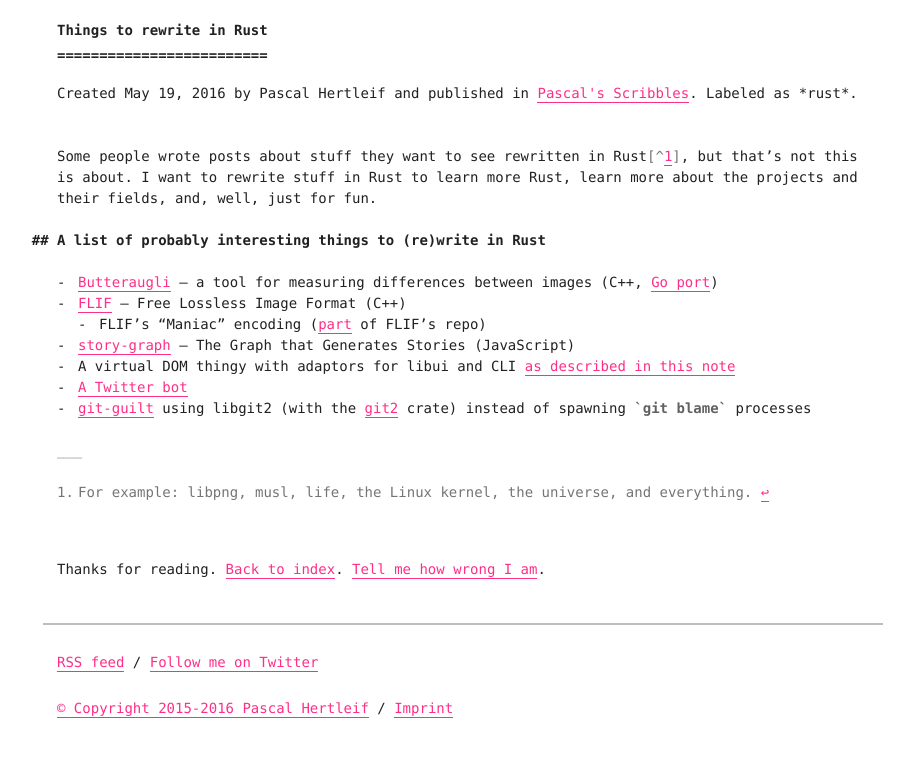
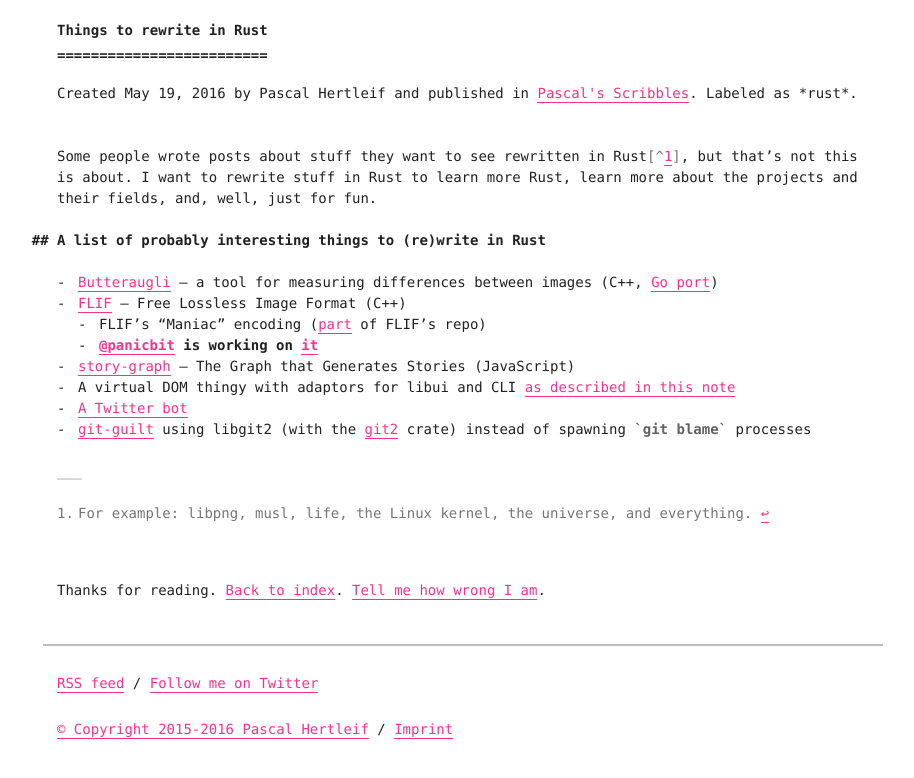
Before and after one commit to killercup/scribbles, a Jekyll site: the page built from _posts/2016-05-19-things-to-rewrite-in-rust.md, in a window 1280 px wide. Shown: the top 778 px of the page, without its empty margins (177-1091 px from the left). Built offline with Jekyll 4.4.1, drawn with Linux system fonts in a browser that asks for light colours.

Commit message:
Mention @panicbit's flif port

```diff
--- a/_posts/2016-05-19-things-to-rewrite-in-rust.md
+++ b/_posts/2016-05-19-things-to-rewrite-in-rust.md
@@ -13,6 +13,7 @@
 - [Butteraugli](https://github.com/google/butteraugli) – a tool for measuring differences between images (C++, [Go port](https://github.com/jasonmoo/go-butteraugli))
 - [FLIF](https://github.com/FLIF-hub/FLIF) – Free Lossless Image Format (C++)
   - FLIF's "Maniac" encoding ([part](https://github.com/FLIF-hub/FLIF/tree/0f0041079dba5195ea88235ba6ff1656b16dfc47/src/maniac) of FLIF's repo)
+  - **[@panicbit](https://github.com/panicbit) is working on [it](https://github.com/panicbit/flif-rs)**
 - [story-graph](https://github.com/incrediblesound/story-graph) – The Graph that Generates Stories (JavaScript)
 - A virtual DOM thingy with adaptors for libui and CLI [as described in this note]({% post_url 2016-07-23-impl-virtual-dom-cli-libui %})
 - [A Twitter bot]({% post_url 2016-07-16-twitter-bot-driven-twitter-bot %})
```
